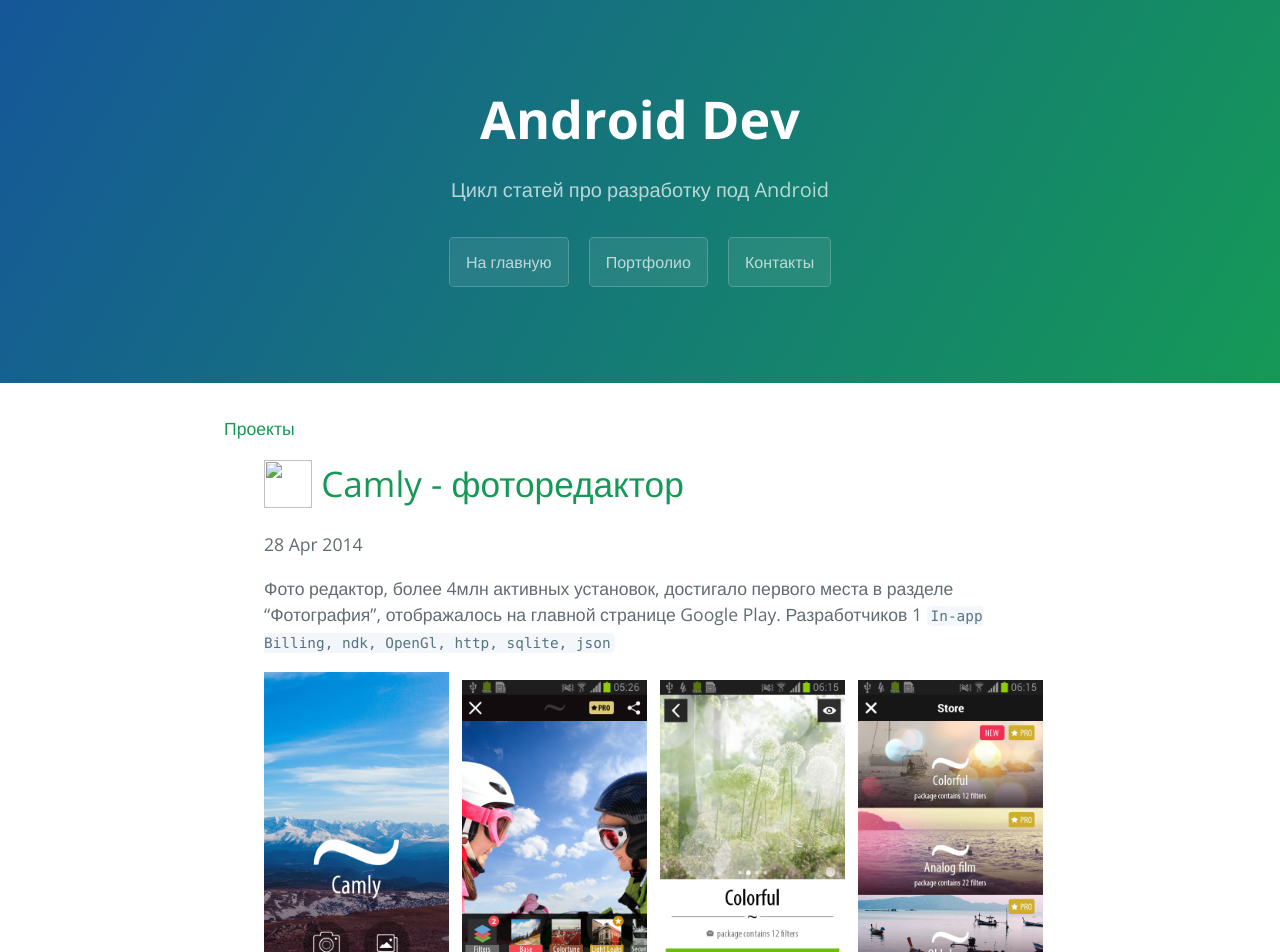
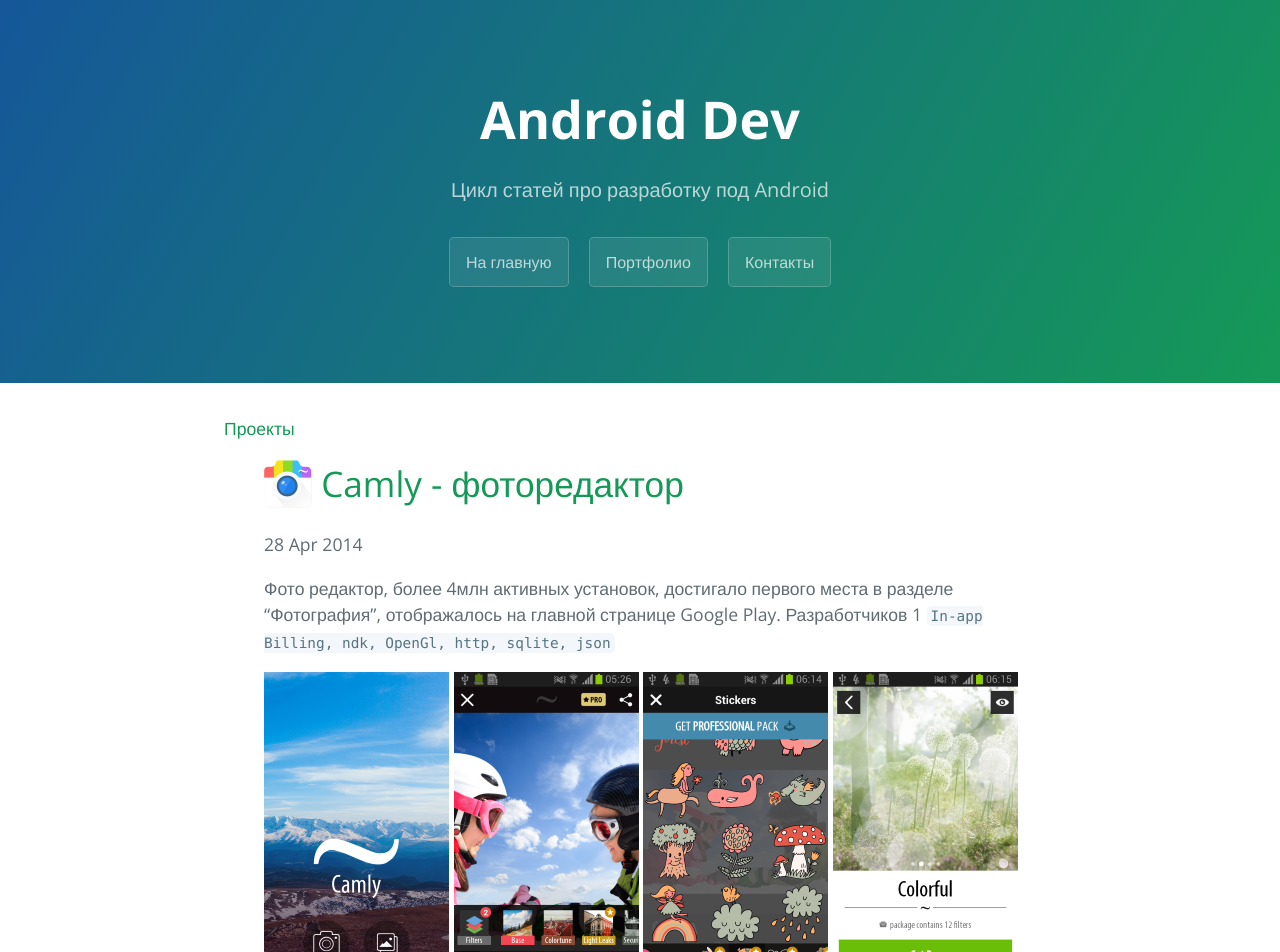
Before and after one commit to tepikin/tepikin.github.io, a Jekyll site: the page built from portfolio/index.html, in a window 1280 px wide. Shown: the top 952 px of the page. Built offline with Jekyll 4.4.1, drawn with Linux system fonts in a browser that asks for light colours.

Commit message:
thumbs added

```diff
--- a/portfolio/index.html
+++ b/portfolio/index.html
@@ -8,28 +8,39 @@
   <ul class="posts">
 
    <h1>
-	<img src="./Android Dev_files/icon_48.png" width="48em" height="48em" style="vertical-align: middle; margin-bottom: 0.2em;"> Camly - фоторедактор</h1>
+	<img src="{{ site.baseurl }}/portfolio/images/Camly/icon_48.png" width="48em" height="48em" style="vertical-align: middle; margin-bottom: 0.2em;"> Camly - фоторедактор</h1>
 	<span>28 Apr 2014</span>
 	<p>Фото редактор, более 4млн активных установок, достигало первого места в разделе “Фотография”, отображалось на главной странице Google Play.
 Разработчиков 1 <code class="highlighter-rouge">In-app Billing, ndk, OpenGl, http, sqlite, json</code></p>
-
+<p>
+<div>
+<a class="example-image-link" href="{{ site.baseurl }}/portfolio/images/Camly/1.png" data-lightbox="example-set" data-title="Camly"><img class="example-image" src="{{ site.baseurl }}/portfolio/images/Camly/thumb_1.png" alt=""/></a>
+<a class="example-image-link" href="{{ site.baseurl }}/portfolio/images/Camly/2.png" data-lightbox="example-set" data-title="Camly"><img class="example-image" src="{{ site.baseurl }}/portfolio/images/Camly/thumb_2.png" alt=""/></a>
+<a class="example-image-link" href="{{ site.baseurl }}/portfolio/images/Camly/3.png" data-lightbox="example-set" data-title="Camly"><img class="example-image" src="{{ site.baseurl }}/portfolio/images/Camly/thumb_3.png" alt=""/></a>
+<a class="example-image-link" href="{{ site.baseurl }}/portfolio/images/Camly/4.png" data-lightbox="example-set" data-title="Camly"><img class="example-image" src="{{ site.baseurl }}/portfolio/images/Camly/thumb_4.png" alt=""/></a>
+<a class="example-image-link" href="{{ site.baseurl }}/portfolio/images/Camly/5.png" data-lightbox="example-set" data-title="Camly"><img class="example-image" src="{{ site.baseurl }}/portfolio/images/Camly/thumb_5.png" alt=""/></a>
+<a class="example-image-link" href="{{ site.baseurl }}/portfolio/images/Camly/6.png" data-lightbox="example-set" data-title="Camly"><img class="example-image" src="{{ site.baseurl }}/portfolio/images/Camly/thumb_6.png" alt=""/></a>
+</div>
+</p>
 <div class="section group">
 	<div class="col span_1_of_4">
-	<img src="http://tepikin.github.io/portfolio/images/Camly/1.png" width="100%"/>
+
+
+	<img src="{{ site.baseurl }}/portfolio/images/Camly/1.png" width="100%"/>
 	</div>
 	<div class="col span_1_of_4">
-	<img src="http://tepikin.github.io/portfolio/images/Camly/2.png" width="100%"/>
+	<img src="{{ site.baseurl }}/portfolio/images/Camly/2.png" width="100%"/>
 	</div>
 	<div class="col span_1_of_4">
-	<img src="http://tepikin.github.io/portfolio/images/Camly/4.png" width="100%"/>
+	<img src="{{ site.baseurl }}/portfolio/images/Camly/4.png" width="100%"/>
 	</div>
 	<div class="col span_1_of_4">
-	<img src="http://tepikin.github.io/portfolio/images/Camly/5.png" width="100%"/>
+	<img src="{{ site.baseurl }}/portfolio/images/Camly/5.png" width="100%"/>
 	</div>
 </div>
 
 <p align="right">
-<a href="https://play.google.com/store/apps/details?id=com.tagbrand.android&amp;utm_source=global_co&amp;utm_medium=prtnr&amp;utm_content=Mar2515&amp;utm_campaign=PartBadge&amp;pcampaignid=MKT-Other-global-all-co-prtnr-py-PartBadge-Mar2515-1"><img alt="Доступно на Google Play" src="./Android Dev_files/ru_badge_web_generic.png" width="100"></a>
+<a href="https://play.google.com/store/apps/details?id=com.camlyapp.Camly&amp;utm_source=global_co&amp;utm_medium=prtnr&amp;utm_content=Mar2515&amp;utm_campaign=PartBadge&amp;pcampaignid=MKT-Other-global-all-co-prtnr-py-PartBadge-Mar2515-1"><img alt="Доступно на Google Play" src="https://play.google.com/intl/en_us/badges/images/generic/ru_badge_web_generic.png" width="100"></a>
 </p>
 <p>
 <div>
```
Also changed, not shown: portfolio/images/Camly/thumb_1.png (added), portfolio/images/Camly/thumb_2.png (added), portfolio/images/Camly/thumb_3.png (added), portfolio/images/Camly/thumb_4.png (added), portfolio/images/Camly/thumb_5.png (added), portfolio/images/Camly/thumb_6.png (added).
